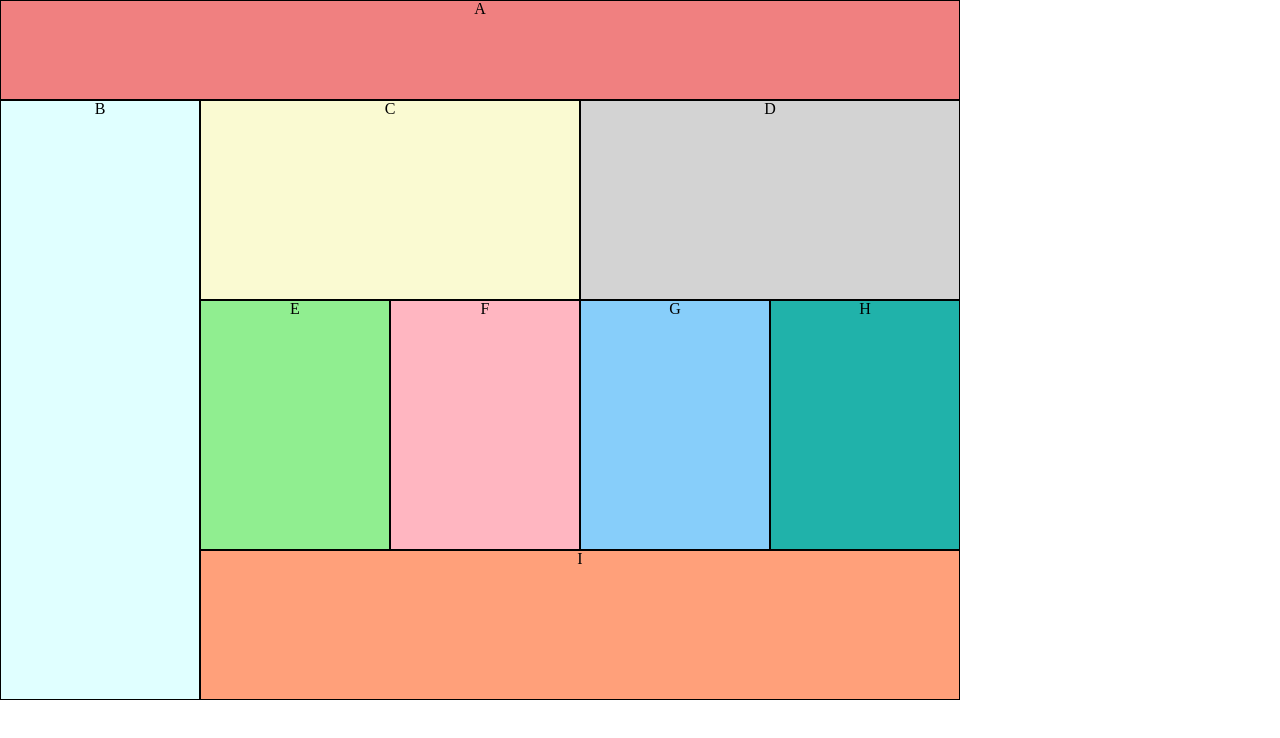
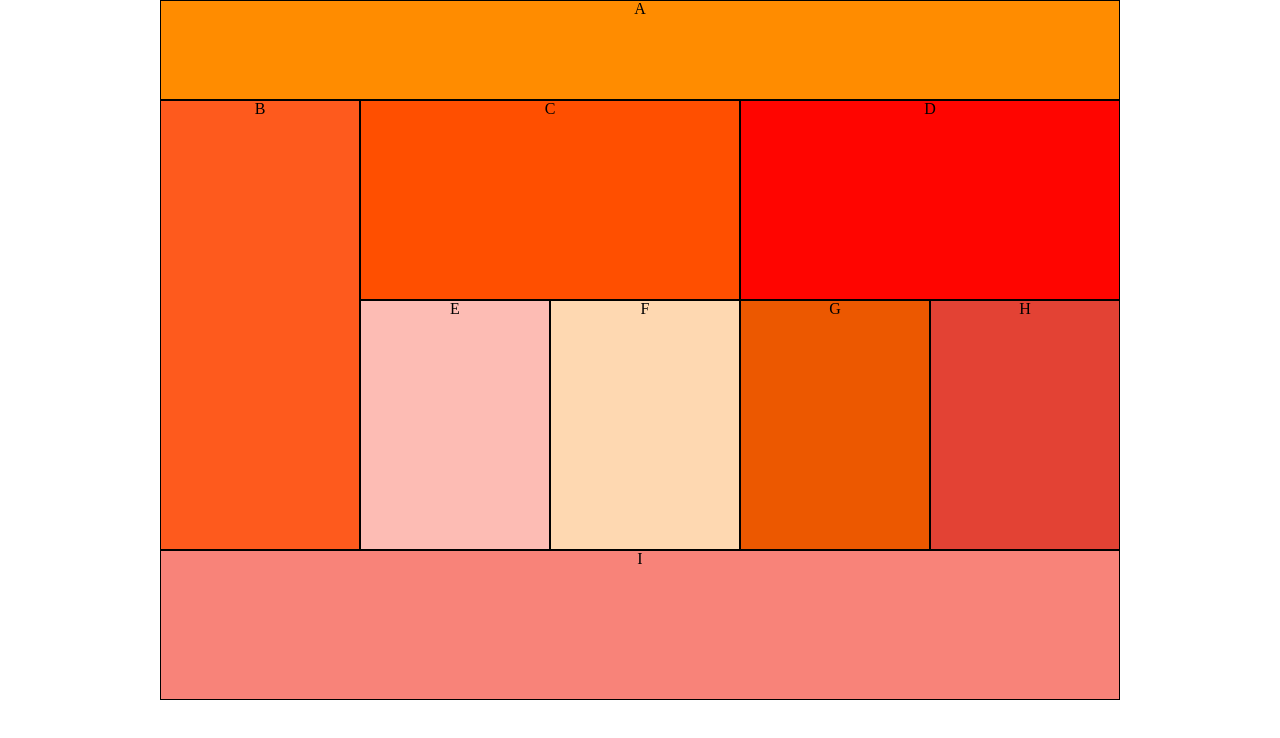
Before and after one commit to thornrae/lab-01, a plain HTML site: page index.html in a window 1280 px wide. Drawn offline with Linux system fonts and the light colour scheme.

Commit message:
lab 4 rwd refactors using grid

```diff
--- a/index.html
+++ b/index.html
@@ -14,12 +14,12 @@
         <div id="c" class="cd">C</div>
         <div id= "d" class="cd">D</div>
 
-        <section id="efgh">
+        <!-- <section id="efgh"> -->
           <div id="e" class="efgh">E</div>
           <div id="f" class="efgh">F</div>
           <div id="g" class="efgh">G</div>
           <div id= "h" class="efgh">H</div>
-       </section>
+       <!-- </section> -->
 
       <div id="i">I</div>
     </main>
--- a/styles/layout.css
+++ b/styles/layout.css
@@ -1,5 +1,9 @@
-main, section {
+main {
   width: 480px;
+  height: 1055px;
+  margin: auto;
+  display: grid;
+  grid-template-columns: 50% 50%;
 }
 
 div {
@@ -8,108 +12,159 @@ div {
 }
 
 #a {
-  height: 75px;
+  grid-column: 1 / span 2;
   background-color: lightcoral;
 }
 
 #b {
-  height: 150px;
   background-color: lightcyan;
+  grid-column: 1 / span 2;
 }
 
 #c{
-  height: 125px;
   background-color: lightgoldenrodyellow;
+  grid-column: 1 / span 2;
 }
 
 #d{
-  height: 125px;
-  background-color: lightgray
+  background-color: lightgray;
+  grid-column: 1 / span 2;
 }
 
-/* .efgh{
-  height:250px;
-  width:240px;
-} */
 
 #e{
-  height: 250px;
-  width: 240px;
-  float: left;
   background-color: lightgreen;
 }
+
 #f{
-  height: 250px;
-  width: 240px;
-  float:right;
-  background-color: lightpink
+  background-color: lightpink;
+
 }
 #g{
-  height: 250px;
-  width: 240px;
-  float: left;
-  background-color: lightskyblue
+ background-color: lightskyblue;
 }
 #h{
-  height: 250px;
-  width: 240px;
-  float: right;
-  background-color: lightseagreen
+  background-color: lightseagreen;
 }
 
 #i{
   clear: both;
-  height:80px;
   background-color: lightsalmon;
+  grid-column: 1 / span 2;
 }
 
+
 @media( min-width:767px){
-  main, section {
+  main {
     width: 960px;
+    height: 700px;
+    margin: auto;
+    display:grid;
+    grid-template-columns: 20fr 19fr 19fr 19fr 19fr;
+    grid-template-rows: 10fr 20fr 25fr 15fr;
   }
 
   #a {
-    height: 100px;
+    grid-column: 1 / 6;
+    grid-row: 1 / 2;
+    background-color: #ff8c00;
   }
 
   #b {
-    height: 600px;
-    width: 200px;
-    position: fixed;
+    grid-column: 1 / 2;
+    grid-row: 2 / 4;
+    background-color: #fe5a1d;
+
   }
 
   #c{
-    height: 200px;
-    width: 380px;
-    float: left;
-    margin-left:200px;
+    grid-column: 2 / 4;
+    background-color: #ff4f00;
+  }
+
+  #d{
+    grid-column: 4 / 6;
+    background-color: #ff0500;
+  }
+
+  #e{
+    background-color: #fdbcb4;
+  }
+
+  #f {
+    background-color: #fed8b1;
+  }
+
+  #g {
+    background-color: #ec5800
+  }
+
+  #h {
+    background-color: #e34234;
+  }
+
+  #i {
+    grid-column: 1 / 6;
+    grid-row: 4 / 5;
+    background-color: #f88379;
+  }
+
+}
+
+@media (min-width: 1200px) and (max-height: 500px){
+  main {
+    width: 1200px;
+    height: 450px;
+    margin: auto;
+    display:grid;
+    grid-template-columns: 20fr 19fr 19fr 19fr 19fr;
+    grid-template-rows: 10fr 20fr 25fr 15fr;
+  }
+
+  #a {
+    grid-column: 1 / 6;
+    grid-row: 1 / 2;
+    background-color: #66CD00;
+  }
+
+  #b {
+    grid-column: 1 / 2;
+    grid-row: 2 / 4;
+    background-color: #458B00;
 
   }
 
-  #d{
-    height: 200px;
-    width: 380px;
-    float: right;
+  #c{
+    grid-column: 2 / 4;
+    background-color: #3B5323;;
   }
 
-  #efgh div{
-    width: 190px;
-    height: 250px;
-    display: inline-block;
+  #d{
+    grid-column: 4 / 6;
+    background-color: #78AB46;
   }
 
   #e{
-    margin-left: 200px
+    background-color: #608341;
   }
 
   #f {
-    float: left;
+    background-color: #BCED91;
+  }
+
+  #g {
+    background-color: #397D02
+  }
+
+  #h {
+    background-color: #687E5A;
   }
 
   #i {
-    width: 760px;
-    height: 150px;
-    margin-left: 200px
+    grid-column: 1 / 6;
+    grid-row: 4 / 5;
+    background-color: #4Cbb17;
   }
 
+
 }
```
